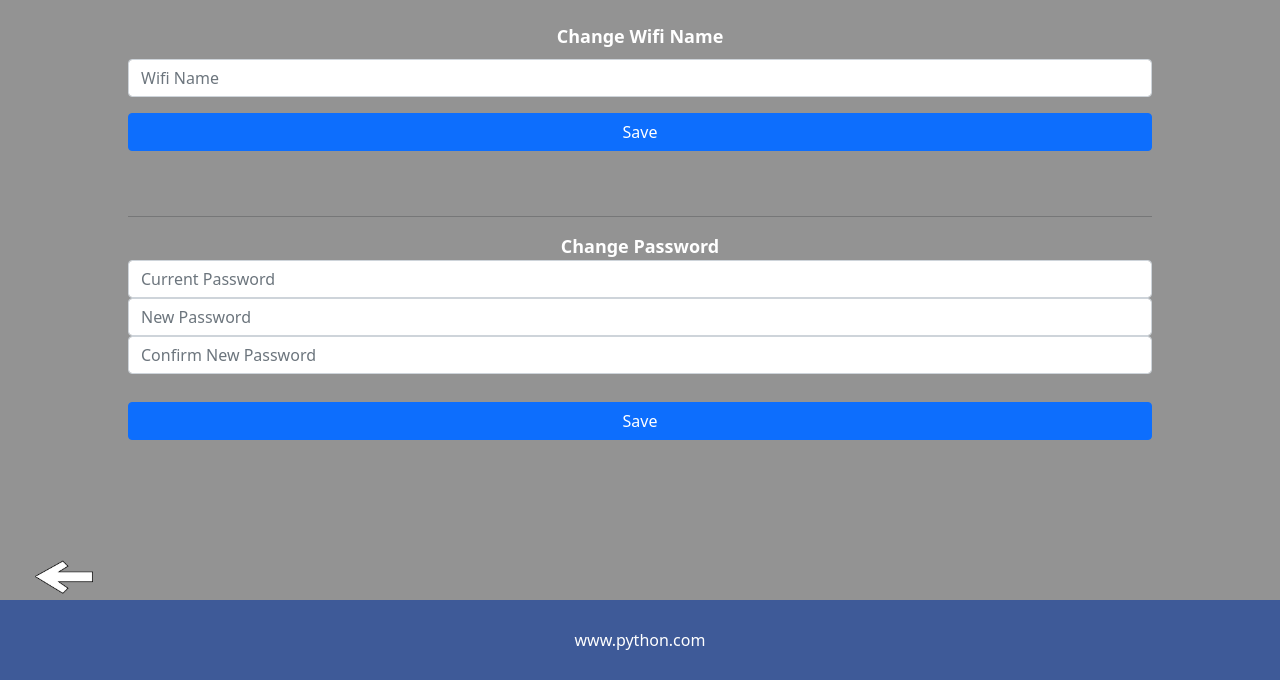
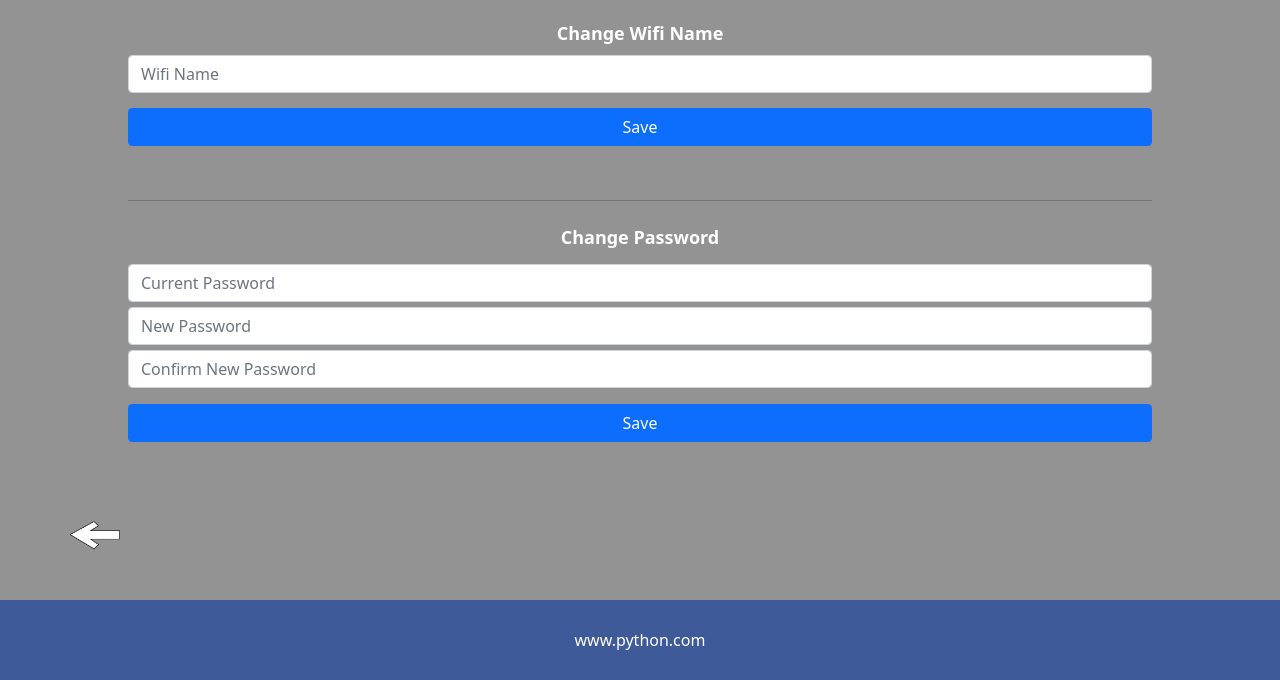
Before and after one commit to GabrielSan99/WEB_PAGE_CONFIG, a Flask app: page /wifi_config in a window 1280 px wide. Shown: the part 120-800 px from the top of the page. Run offline with Flask 2, Linux system fonts and the light colour scheme; some libraries are stand-ins or nearby versions.

Commit message:
finished_wifi_config

```diff
--- a/flask_application/app/static/css/style_home.css
+++ b/flask_application/app/static/css/style_home.css
@@ -21,7 +21,6 @@ html {
     .header h1{
     text-align: center;
     font-weight: bold;
-    font-size: 2em;
     color: white;
   }
 
--- a/flask_application/app/static/css/style_wifi-config.css
+++ b/flask_application/app/static/css/style_wifi-config.css
@@ -24,15 +24,8 @@ html {
     color: white;
   }
 
-  .return_btn{
-    height: 5%;
-    width: 10%;
-    background-color: #939393;
-
-  }
-
   .content{
-    height: 70%;
+    height: 65%;
     width: auto;
     background-color: #939393;
     display: flex;
@@ -66,6 +59,16 @@ html {
     top:10%;
   }
 
+
+  .return_btn{
+    height: 10%;
+    width: 20%;
+    background-color: #939393;
+    position: relative;
+    left: 5%;
+
+  }
+
   .footer {
     background-color: #3e5a98;
     height: 10%;
--- a/flask_application/app/templates/wifi_config.html
+++ b/flask_application/app/templates/wifi_config.html
@@ -31,15 +31,22 @@
 
                 <hr style="width: 100%;">
 
-                <div class="form-group" style="height: 50%;">
+                <div class="form-group" style="height: 50%; position: relative; top: 20px;">
+
+                    <label class="label">Change Password</label>
+
                     <div>
-                        <label class="label">Change Password</label>
                         <input type="password" class="form-control" id="current_password" placeholder="Current Password">
                     </div>
-                    <div>
-                        <input type="password" class="form-control" id="exampleInputPassword1" placeholder="New Password">
+
+                    <div style="position: relative; top: 2%">
+                        <input type="password" class="form-control" id="new_password" placeholder="New Password">
                     </div>
-                    <input type="password" class="form-control" id="exampleInputPassword1" placeholder="Confirm New Password">
+
+                    <div style="position: relative; top: 4%">
+                        <input type="password" class="form-control" id="confirm_new_password" placeholder="Confirm New Password">
+                    </div>
+
 
                     <div class="button">
                         <button type="submit" class="btn btn-primary" style="width: 100%" ">Save</button>
@@ -54,9 +61,10 @@
 
     <div class="return_btn">
         <a href="http://192.168.0.14:82/home">
-            <button type="button" style="border: none; background-color: #939393;"> <img src="static/img/return_2.png" width="50%" style="transform: rotate(180deg);"/></button>
+            <button type="button" style="border: none; background-color: #939393;"> <img src="static/img/return_2.png"  style="transform: rotate(180deg); width: 50px;"/></button>
         </a>
     </div>
+
 
     <div class="footer">www.python.com</div>
 
```
